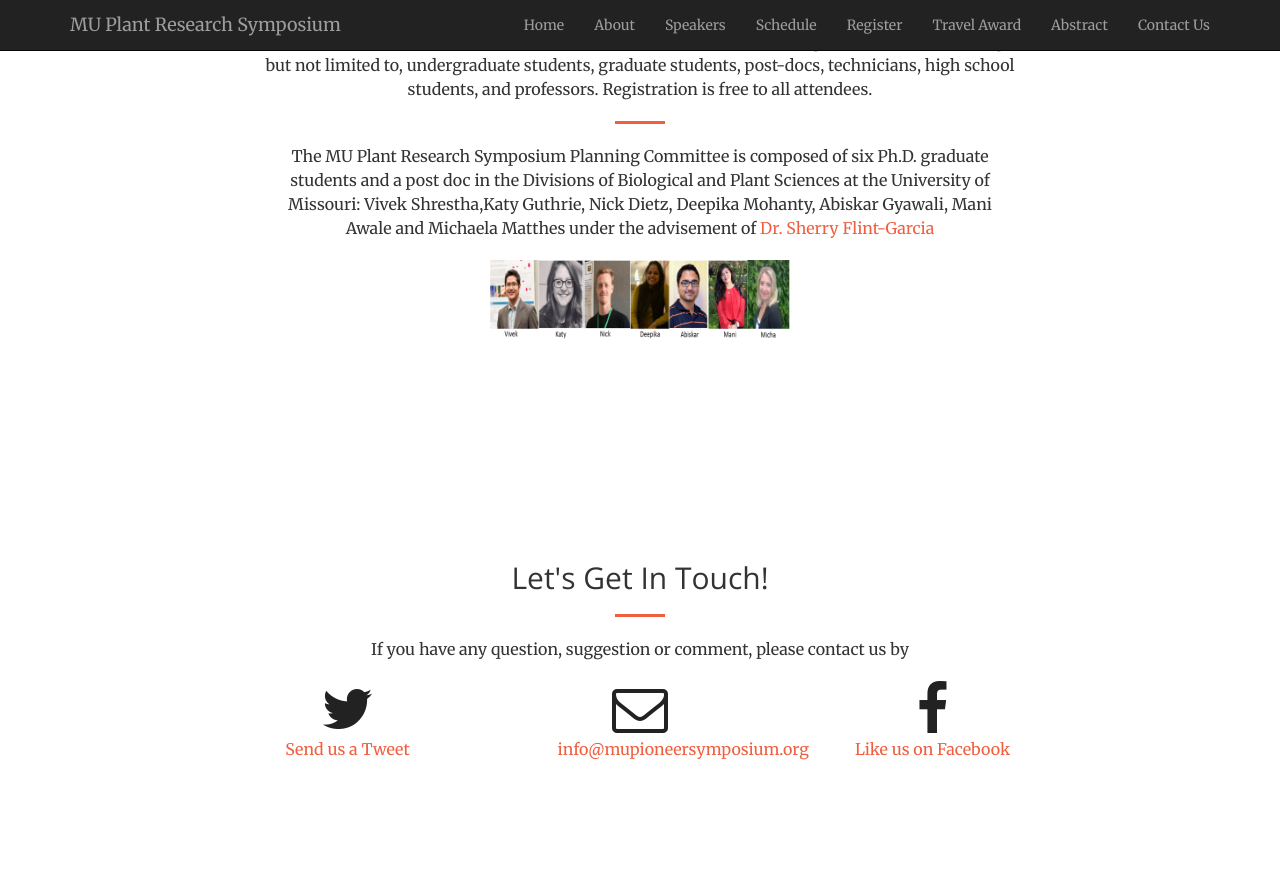
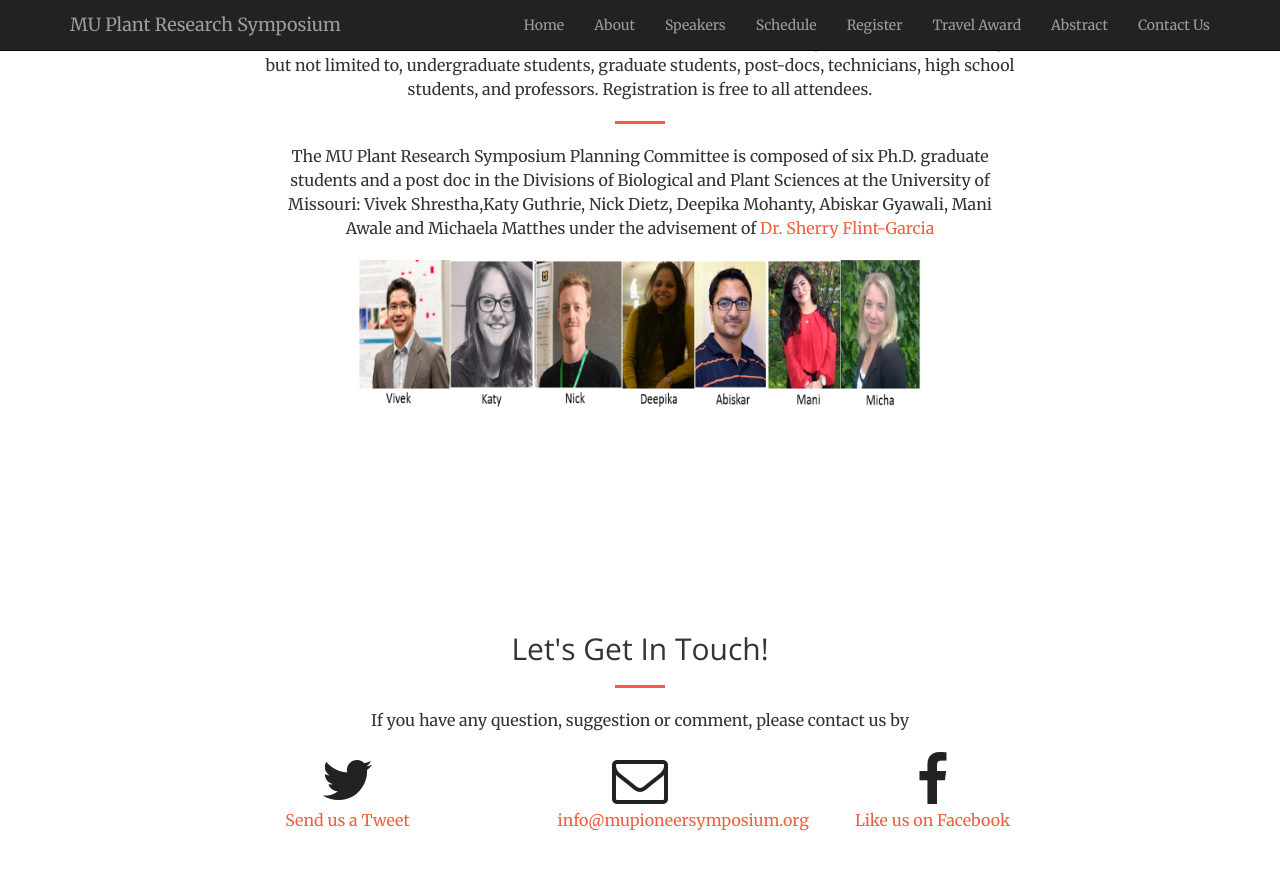
Before and after one commit to mupioneersymposium/mupioneersymposium.github.io, a Jekyll site: the page built from index.html, in a window 1280 px wide and 900 px high, scrolled down 2029 px. Shown: the top 870 px of the window. Built offline with Jekyll 4.4.1, drawn with Linux system fonts in a browser that asks for light colours.

Commit message:
Update about-brief.html
75% width

```diff
--- a/_includes/about-brief.html
+++ b/_includes/about-brief.html
@@ -12,7 +12,7 @@
 <p>The symposium welcomes all members of the scientific and surronding communities including, but not limited to, undergraduate students, graduate students, post-docs, technicians, high school students, and professors. Registration is free to all attendees. </p>
 <hr>
                 <p>The MU Plant Research Symposium Planning Committee is composed of six Ph.D. graduate students and a post doc in the Divisions of Biological and Plant Sciences at the University of Missouri: Vivek Shrestha,Katy Guthrie, Nick Dietz, Deepika Mohanty, Abiskar Gyawali, Mani Awale and Michaela Matthes under the advisement of <a href="http://web.missouri.edu/~flint-garcias/" target="_blank">Dr. Sherry Flint-Garcia</a></p>
-                <p><img src="/img/3rdyearcommittee.png" style="max-width: 40%;"></p>
+                <p><img src="/img/3rdyearcommittee.png" style="max-width: 75%;"></p>
 
             </div>
         </div>
```
